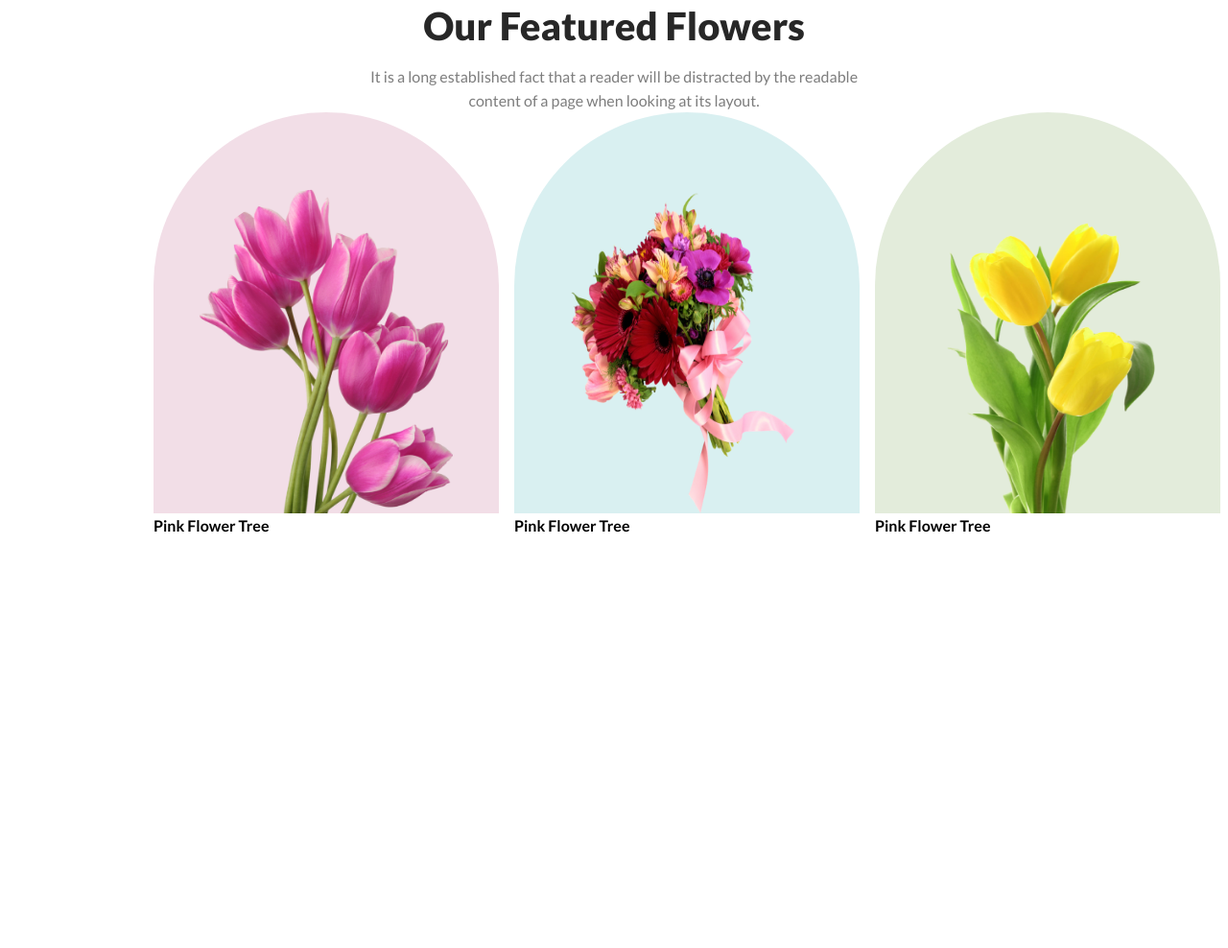
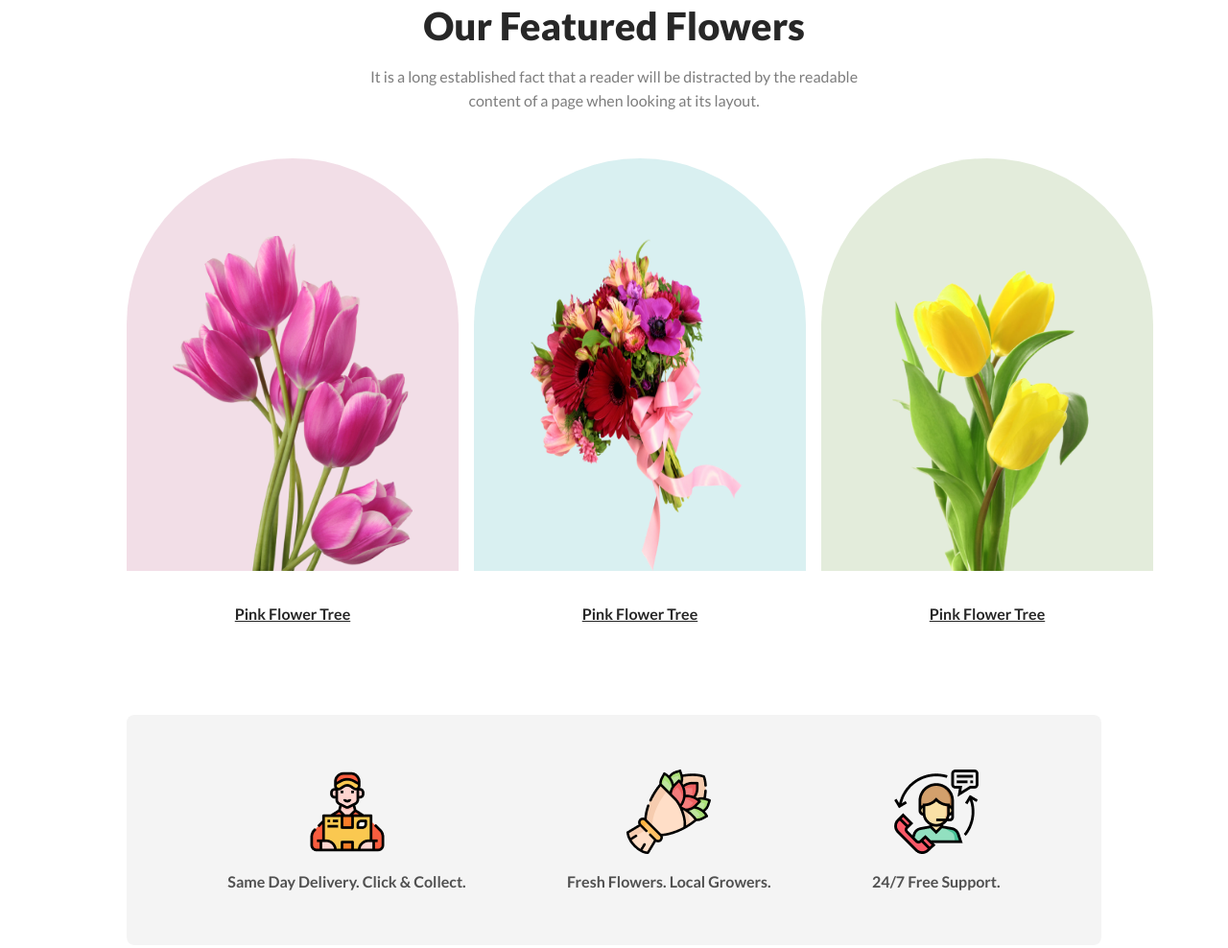
Before and after one commit to tanvir0908/flower_shop, a plain HTML site: page index.html in a window 1280 px wide. Shown: the part 925-1913 px from the top of the page at 96% size. Before the commit the page ends 1610 px from the top, so only its background shows below. Drawn offline with Linux system fonts and the light colour scheme.

Commit message:
Feature section completed

```diff
--- a/index.html
+++ b/index.html
@@ -44,15 +44,31 @@
         <div class="feature-flowers">
           <div class="flower1">
             <img src="./images/pngwing 6.png" alt="" class="flower1-image" />
-            <h4 class="flower1-title">Pink Flower Tree</h4>
+            <h4 class="flower-title">Pink Flower Tree</h4>
           </div>
           <div class="flower2">
             <img src="./images/pngwing 5.png" alt="" class="flower2-image" />
-            <h4 class="flower2-title">Pink Flower Tree</h4>
+            <h4 class="flower-title">Pink Flower Tree</h4>
           </div>
           <div class="flower3">
             <img src="./images/pngwing 7.png" alt="" class="flower3-image" />
-            <h4 class="flower3-title">Pink Flower Tree</h4>
+            <h4 class="flower-title">Pink Flower Tree</h4>
+          </div>
+        </div>
+        <div class="feature-logo-section">
+          <div class="feature-logo-div">
+            <img class="feature-logo" src="./images/Group 57.png" alt="" />
+            <h4 class="logo-description">
+              Same Day Delivery. Click & Collect.
+            </h4>
+          </div>
+          <div class="feature-logo-div">
+            <img class="feature-logo" src="./images/Group 58.png" alt="" />
+            <h4 class="logo-description">Fresh Flowers. Local Growers.</h4>
+          </div>
+          <div class="feature-logo-div">
+            <img class="feature-logo" src="./images/Group 59.png" alt="" />
+            <h4 class="logo-description">24/7 Free Support.</h4>
           </div>
         </div>
       </div>
--- a/styles/style.css
+++ b/styles/style.css
@@ -52,7 +52,7 @@
 
 /* Feature Section */
 .feature {
-  margin: 8rem 10rem;
+  margin: 8rem 8.25rem;
 }
 .feature-title-section {
   text-align: center;
@@ -68,32 +68,52 @@
   line-height: 25px;
 }
 .feature-flowers {
+  margin-top: 3rem;
   display: flex;
   align-items: center;
   gap: 1rem;
   justify-content: space-around;
 }
-.flower1-image {
-  width: 264px;
-  height: 338px;
+.flower1-image,
+.flower2-image,
+.flower3-image {
+  width: 250px;
+  height: 350px;
   padding: 0 3rem;
   padding-top: 5rem;
   border-radius: 300px 300px 0px 0px;
+}
+.flower-title {
+  margin-top: 2rem;
+  color: #272727;
+  text-align: center;
+  font-size: 1rem;
+  font-weight: 700;
+  text-decoration-line: underline;
+}
+.flower1-image {
   background: rgba(167, 33, 98, 0.15);
 }
 .flower2-image {
-  width: 264px;
-  height: 338px;
-  padding: 0 3rem;
-  padding-top: 5rem;
-  border-radius: 300px 300px 0px 0px;
   background: rgba(5, 151, 160, 0.15);
 }
 .flower3-image {
-  width: 264px;
-  height: 338px;
-  padding: 0 3rem;
-  padding-top: 5rem;
-  border-radius: 300px 300px 0px 0px;
   background: rgba(71, 125, 17, 0.15);
 }
+.feature-logo-section {
+  display: flex;
+  align-items: center;
+  justify-content: space-evenly;
+  margin-top: 6rem;
+  height: 30vh;
+  border-radius: 8px;
+  background: rgba(39, 39, 39, 0.05);
+}
+.feature-logo-div {
+  text-align: center;
+}
+.logo-description {
+  margin-top: 1rem;
+  color: rgba(39, 39, 39, 0.8);
+  font-weight: 600;
+}
```
